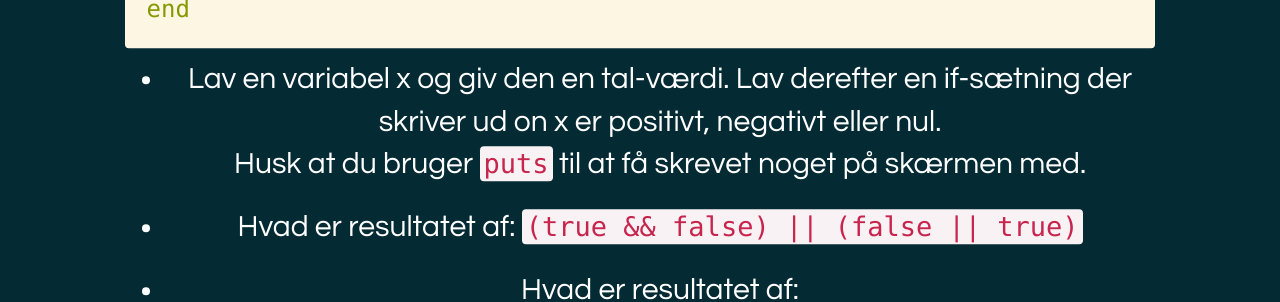
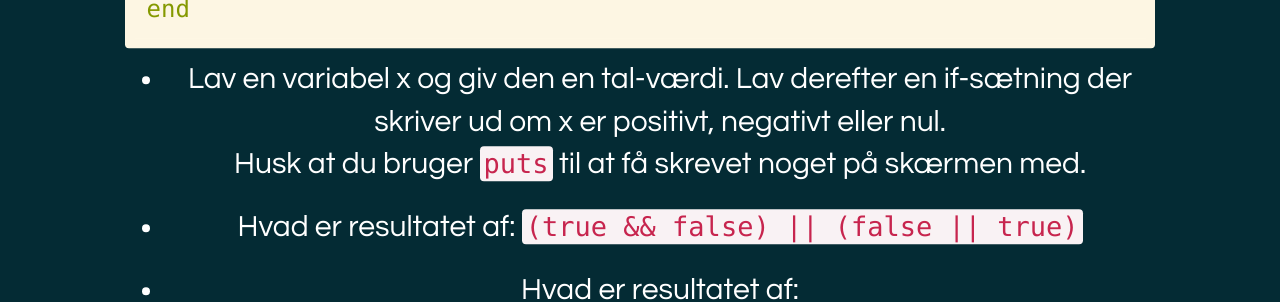
Before and after one commit to ErikMejerHansen/ErikMejerHansen.github.io, a Jekyll site: the page intro2018/index.html, which Jekyll copies as it is, in a window 1280 px wide and 900 px high, scrolled down 16275 px. Shown: the part 197-499 px from the top of the window. Built offline with Jekyll 4.4.1, drawn with Linux system fonts in a browser that asks for light colours; some web fonts are replaced.

Commit message:
corrected type

```diff
--- a/intro2018/index.html
+++ b/intro2018/index.html
@@ -413,7 +413,7 @@ else if (boolsk udtryk)
 end</code></pre>
 
                     <ul style="font-size: 30px">
-                        <li style="margin-bottom: 20px">Lav en variabel x og giv den en tal-værdi. Lav derefter en if-sætning der skriver ud on x er positivt, negativt eller nul. <br/> Husk at du bruger <code>puts</code> til at få skrevet noget på skærmen med. </li>
+                        <li style="margin-bottom: 20px">Lav en variabel x og giv den en tal-værdi. Lav derefter en if-sætning der skriver ud om x er positivt, negativt eller nul. <br/> Husk at du bruger <code>puts</code> til at få skrevet noget på skærmen med. </li>
                         <li style="margin-bottom: 20px">Hvad er resultatet af: <code> (true && false) || (false || true)</code></li>
                         <li style="margin-bottom: 20px">Hvad er resultatet af:
                             <pre><code>x = 23
```
